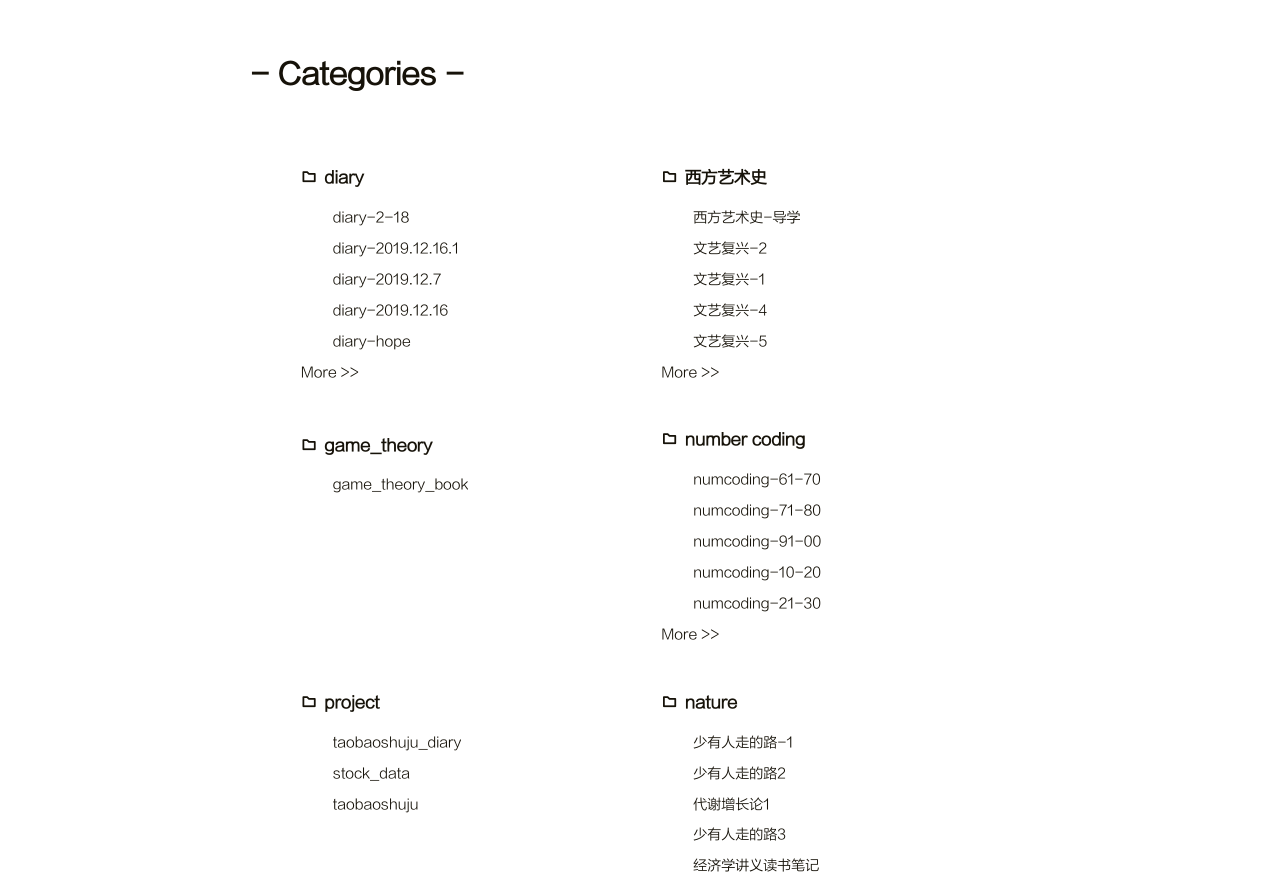
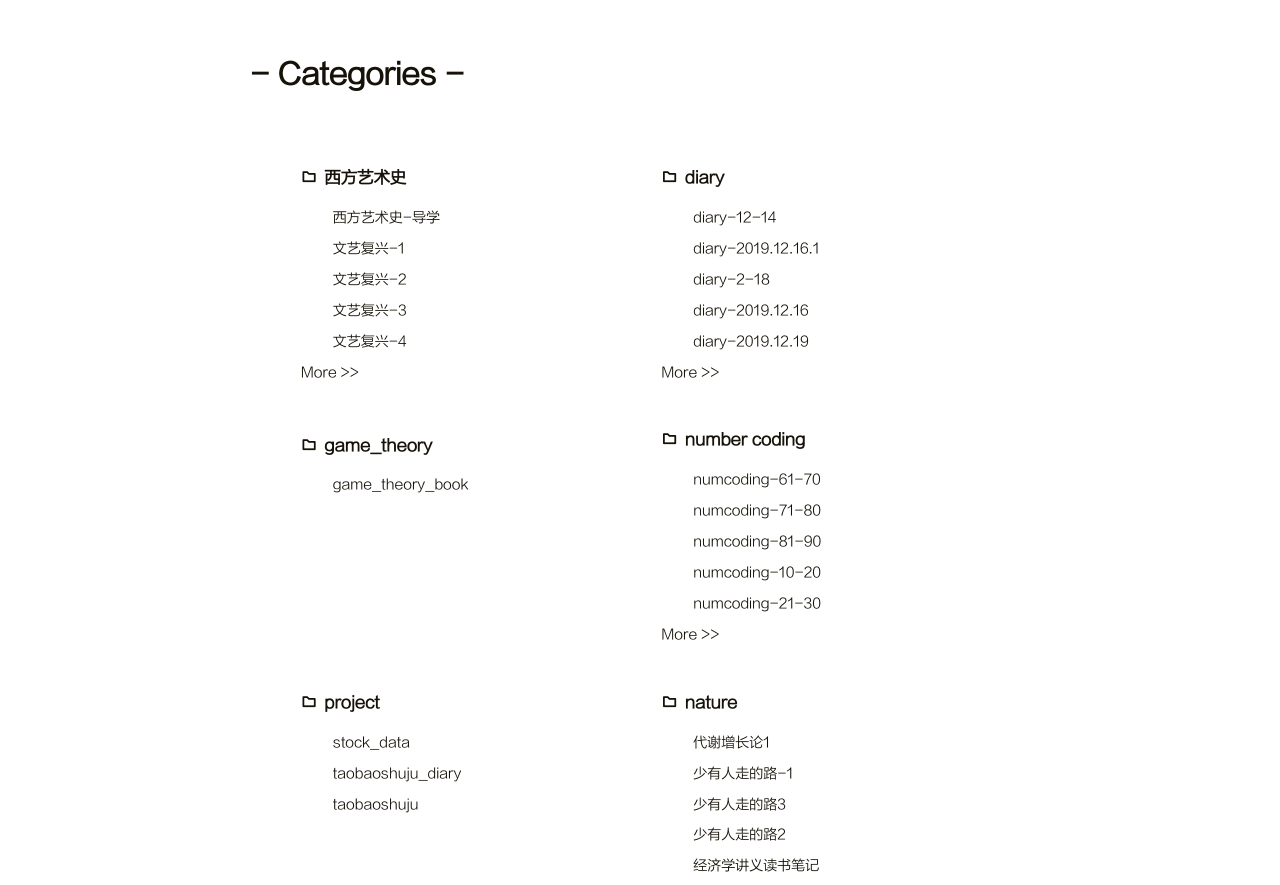
Before and after one commit to shenxueer123/shenxueer123.github.io, a plain HTML site: page category/index.html in a window 1280 px wide. Shown: the part 67-952 px from the top of the page. Drawn offline with Linux system fonts and the light colour scheme.

Commit message:
Site updated: 2020-03-07 06:45:46

```diff
--- a/category/index.html
+++ b/category/index.html
@@ -117,6 +117,68 @@
 
                     <div class="card-item">
                         <div class="categories">
+                            <a href="/categories/%E8%A5%BF%E6%96%B9%E8%89%BA%E6%9C%AF%E5%8F%B2/">
+                                <h3>
+                                    <i class="iconfont icon-category" style="padding-right:3px"></i>
+                                    西方艺术史
+                                </h3>
+                            </a>
+
+
+
+                                    <article class="archive-item">
+                                        <a class="archive-item-link"
+                                           href="/2019/11/16/1/">西方艺术史-导学</a>
+                                    </article>
+
+
+
+
+                                    <article class="archive-item">
+                                        <a class="archive-item-link"
+                                           href="/2019/12/09/%E6%96%87%E8%89%BA%E5%A4%8D%E5%85%B4-1/">文艺复兴-1</a>
+                                    </article>
+
+
+
+
+                                    <article class="archive-item">
+                                        <a class="archive-item-link"
+                                           href="/2019/12/09/%E6%96%87%E8%89%BA%E5%A4%8D%E5%85%B4-2/">文艺复兴-2</a>
+                                    </article>
+
+
+
+
+                                    <article class="archive-item">
+                                        <a class="archive-item-link"
+                                           href="/2019/12/09/%E6%96%87%E8%89%BA%E5%A4%8D%E5%85%B4-3%E2%80%99/">文艺复兴-3</a>
+                                    </article>
+
+
+
+
+                                    <article class="archive-item">
+                                        <a class="archive-item-link"
+                                           href="/2019/12/09/%E6%96%87%E8%89%BA%E5%A4%8D%E5%85%B4-4/">文艺复兴-4</a>
+                                    </article>
+
+
+
+
+
+
+
+
+
+                                <a class="more-post-link" href="/categories/%E8%A5%BF%E6%96%B9%E8%89%BA%E6%9C%AF%E5%8F%B2/">More >></a>
+
+                        </div>
+                    </div>
+
+
+                    <div class="card-item">
+                        <div class="categories">
                             <a href="/categories/diary/">
                                 <h3>
                                     <i class="iconfont icon-category" style="padding-right:3px"></i>
@@ -128,7 +190,7 @@
 
                                     <article class="archive-item">
                                         <a class="archive-item-link"
-                                           href="/2020/02/18/diary-2-18/">diary-2-18</a>
+                                           href="/2019/12/14/diary-12-14/">diary-12-14</a>
                                     </article>
 
 
@@ -144,7 +206,7 @@
 
                                     <article class="archive-item">
                                         <a class="archive-item-link"
-                                           href="/2019/12/07/diary-2019-12-7/">diary-2019.12.7</a>
+                                           href="/2020/02/18/diary-2-18/">diary-2-18</a>
                                     </article>
 
 
@@ -160,7 +222,7 @@
 
                                     <article class="archive-item">
                                         <a class="archive-item-link"
-                                           href="/2019/12/13/diary-hope/">diary-hope</a>
+                                           href="/2019/12/19/diary-2019-12-19/">diary-2019.12.19</a>
                                     </article>
 
 
@@ -193,68 +255,6 @@
 
 
                                 <a class="more-post-link" href="/categories/diary/">More >></a>
-
-                        </div>
-                    </div>
-
-
-                    <div class="card-item">
-                        <div class="categories">
-                            <a href="/categories/%E8%A5%BF%E6%96%B9%E8%89%BA%E6%9C%AF%E5%8F%B2/">
-                                <h3>
-                                    <i class="iconfont icon-category" style="padding-right:3px"></i>
-                                    西方艺术史
-                                </h3>
-                            </a>
-
-
-
-                                    <article class="archive-item">
-                                        <a class="archive-item-link"
-                                           href="/2019/11/16/1/">西方艺术史-导学</a>
-                                    </article>
-
-
-
-
-                                    <article class="archive-item">
-                                        <a class="archive-item-link"
-                                           href="/2019/12/09/%E6%96%87%E8%89%BA%E5%A4%8D%E5%85%B4-2/">文艺复兴-2</a>
-                                    </article>
-
-
-
-
-                                    <article class="archive-item">
-                                        <a class="archive-item-link"
-                                           href="/2019/12/09/%E6%96%87%E8%89%BA%E5%A4%8D%E5%85%B4-1/">文艺复兴-1</a>
-                                    </article>
-
-
-
-
-                                    <article class="archive-item">
-                                        <a class="archive-item-link"
-                                           href="/2019/12/09/%E6%96%87%E8%89%BA%E5%A4%8D%E5%85%B4-4/">文艺复兴-4</a>
-                                    </article>
-
-
-
-
-                                    <article class="archive-item">
-                                        <a class="archive-item-link"
-                                           href="/2019/12/13/%E6%96%87%E8%89%BA%E5%A4%8D%E5%85%B4-5/">文艺复兴-5</a>
-                                    </article>
-
-
-
-
-
-
-
-
-
-                                <a class="more-post-link" href="/categories/%E8%A5%BF%E6%96%B9%E8%89%BA%E6%9C%AF%E5%8F%B2/">More >></a>
 
                         </div>
                     </div>
@@ -311,7 +311,7 @@
 
                                     <article class="archive-item">
                                         <a class="archive-item-link"
-                                           href="/2019/12/08/numcoding-91-00/">numcoding-91-00</a>
+                                           href="/2019/12/08/numcoding-81-90/">numcoding-81-90</a>
                                     </article>
 
 
@@ -366,7 +366,7 @@
 
                                     <article class="archive-item">
                                         <a class="archive-item-link"
-                                           href="/2020/03/07/taobaoshuju-diary/">taobaoshuju_diary</a>
+                                           href="/2020/03/07/stock-data/">stock_data</a>
                                     </article>
 
 
@@ -374,7 +374,7 @@
 
                                     <article class="archive-item">
                                         <a class="archive-item-link"
-                                           href="/2020/03/07/stock-data/">stock_data</a>
+                                           href="/2020/03/07/taobaoshuju-diary/">taobaoshuju_diary</a>
                                     </article>
 
 
@@ -404,6 +404,14 @@
 
                                     <article class="archive-item">
                                         <a class="archive-item-link"
+                                           href="/2020/01/19/%E4%BB%A3%E8%B0%A2%E5%A2%9E%E9%95%BF%E8%AE%BA1/">代谢增长论1</a>
+                                    </article>
+
+
+
+
+                                    <article class="archive-item">
+                                        <a class="archive-item-link"
                                            href="/2019/12/16/%E5%B0%91%E6%9C%89%E4%BA%BA%E8%B5%B0%E7%9A%84%E8%B7%AF-1/">少有人走的路-1</a>
                                     </article>
 
@@ -412,7 +420,7 @@
 
                                     <article class="archive-item">
                                         <a class="archive-item-link"
-                                           href="/2020/01/19/%E5%B0%91%E6%9C%89%E4%BA%BA%E8%B5%B0%E7%9A%84%E8%B7%AF2/">少有人走的路2</a>
+                                           href="/2020/01/19/%E5%B0%91%E6%9C%89%E4%BA%BA%E8%B5%B0%E7%9A%84%E8%B7%AF3/">少有人走的路3</a>
                                     </article>
 
 
@@ -420,15 +428,7 @@
 
                                     <article class="archive-item">
                                         <a class="archive-item-link"
-                                           href="/2020/01/19/%E4%BB%A3%E8%B0%A2%E5%A2%9E%E9%95%BF%E8%AE%BA1/">代谢增长论1</a>
-                                    </article>
-
-
-
-
-                                    <article class="archive-item">
-                                        <a class="archive-item-link"
-                                           href="/2020/01/19/%E5%B0%91%E6%9C%89%E4%BA%BA%E8%B5%B0%E7%9A%84%E8%B7%AF3/">少有人走的路3</a>
+                                           href="/2020/01/19/%E5%B0%91%E6%9C%89%E4%BA%BA%E8%B5%B0%E7%9A%84%E8%B7%AF2/">少有人走的路2</a>
                                     </article>
 
 
@@ -458,7 +458,7 @@
 
                                     <article class="archive-item">
                                         <a class="archive-item-link"
-                                           href="/2019/11/16/%E8%80%83%E7%A0%9430/">考研30</a>
+                                           href="/2019/11/14/%E5%8A%A0%E6%B2%B9/">加油</a>
                                     </article>
 
 
@@ -466,7 +466,7 @@
 
                                     <article class="archive-item">
                                         <a class="archive-item-link"
-                                           href="/2019/11/14/%E5%8A%A0%E6%B2%B9/">加油</a>
+                                           href="/2019/11/16/%E8%80%83%E7%A0%9430/">考研30</a>
                                     </article>
 
 
```
Also changed, not shown: 2020/03/07/taobaoshuju-diary/index.html (+1 -33 lines), tag/index.html (+2 -2 lines).
